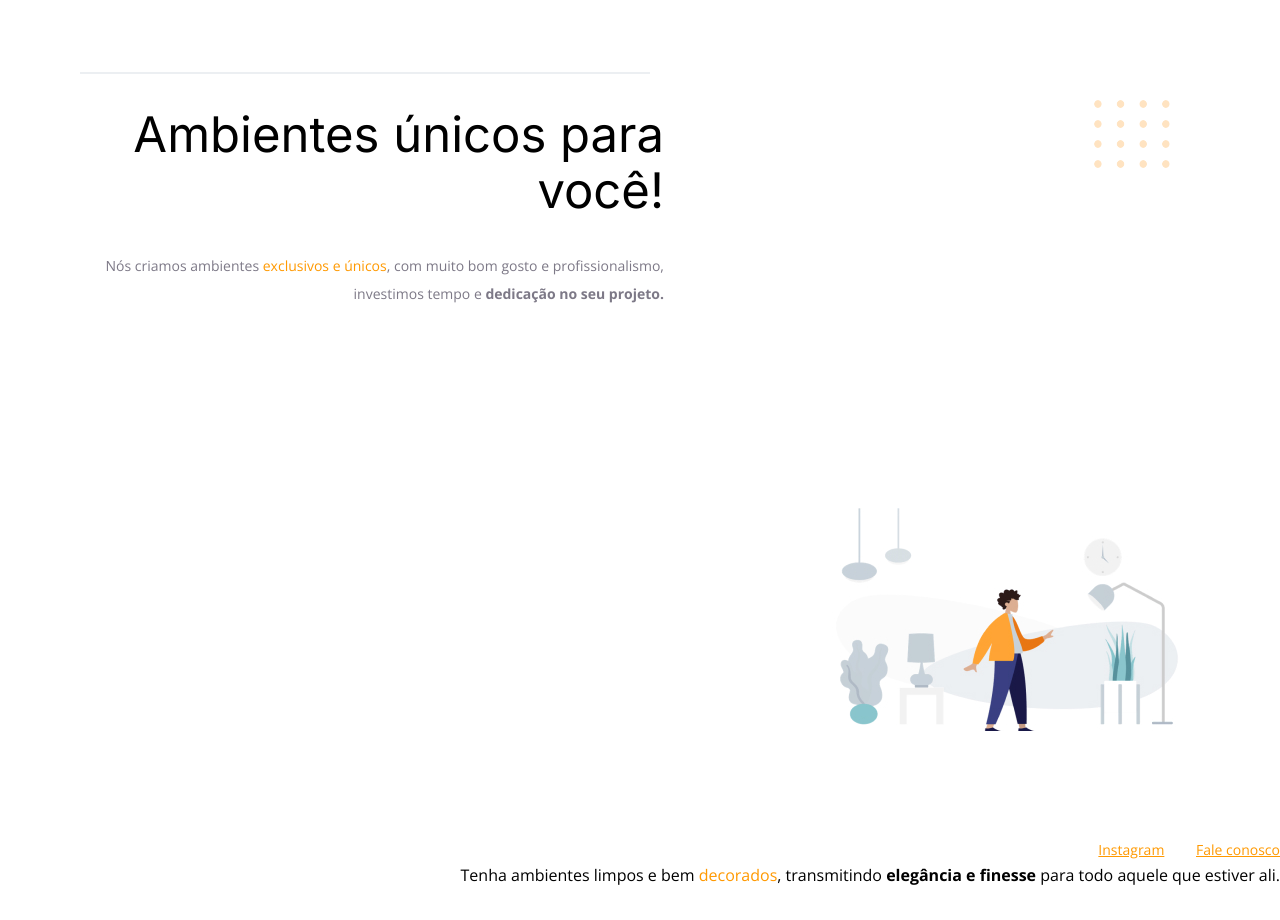
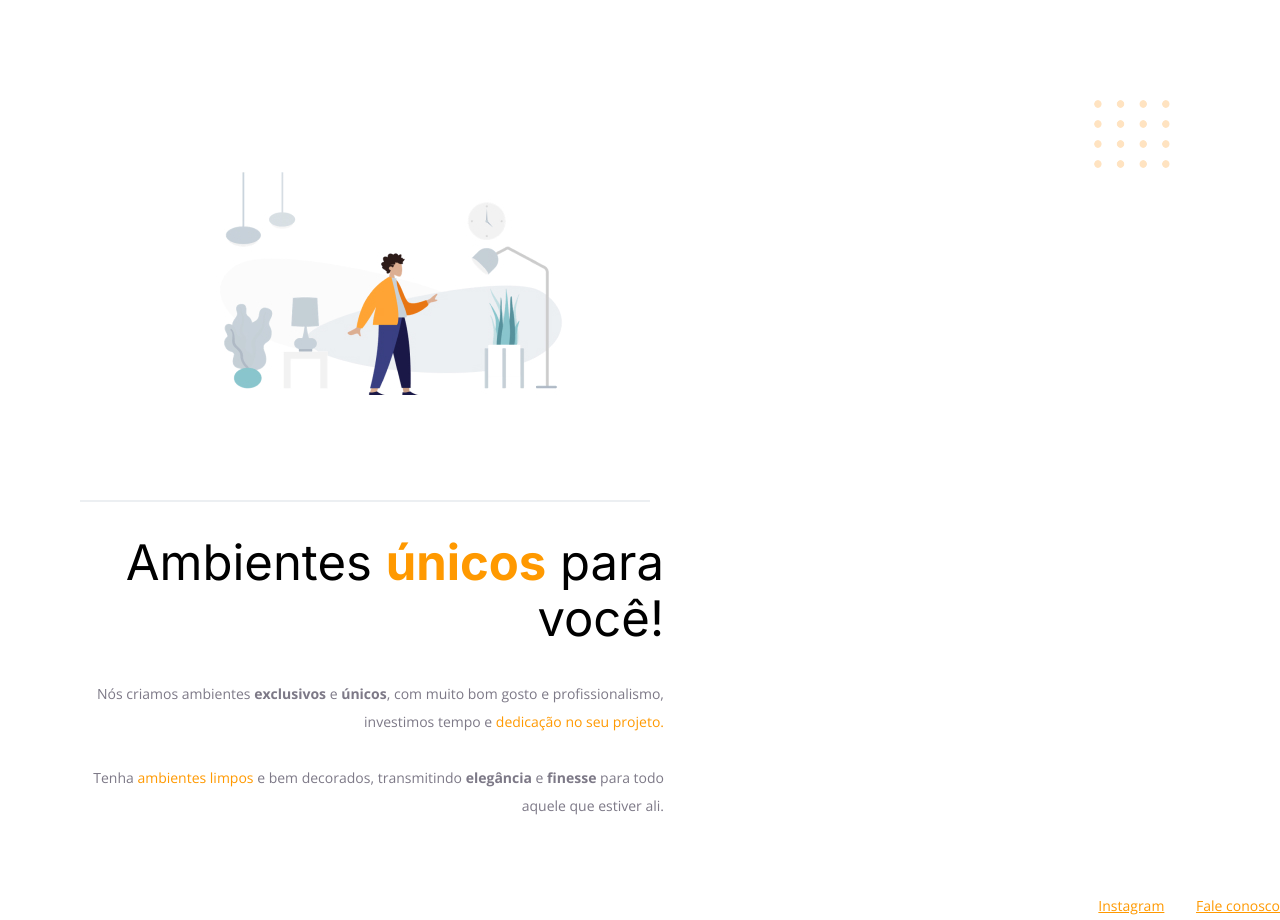
Before and after one commit to gustavonunesbispo/rocketseat-challenge, a plain HTML site: page index.html in a window 1280 px wide. Before the commit the page ends 886 px from the top, so only its background shows below. Drawn offline with nearby package versions, Linux system fonts and the light colour scheme.

Commit message:
adjust positions of elements and texts

```diff
--- a/index.html
+++ b/index.html
@@ -20,21 +20,22 @@
   <!-- Tag <body> é o corpo do documento, onde tem as informações que serão mostradas. -->
   <body>
     <div id="hero">
+      <img
+        src="images/img1.jpg"
+        alt="Desenho de uma pessoa vestindo uma camisa amarela em uma sala com Móveis"
+      />
       <div class="line"></div>
-      <h1>Ambientes únicos para você!</h1>
+      <h1>Ambientes <span>únicos</span> para você!</h1>
       <p>
-        Nós criamos ambientes <span>exclusivos e únicos</span>, com muito
-        bom gosto e profissionalismo, investimos tempo e
-        <strong>dedicação no seu projeto.</strong>
+        Nós criamos ambientes <strong>exclusivos</strong> e <strong>únicos</strong>, com muito bom gosto e profissionalismo, <br>
+        investimos tempo e <span>dedicação no seu projeto.</span>
 
-        <br />
-        <br />
+        <br/>
+        <br/>
+        Tenha <span>ambientes limpos</span> e bem decorados, transmitindo <strong>elegância</strong> e <strong>finesse</strong> para todo <br>
+        aquele que estiver ali.
       </p>
     </div>
-    <img
-      src="images/img1.jpg"
-      alt="Desenho de uma pessoa vestindo uma camisa amarela em uma sala com Móveis"
-    />
 
     <div id="footer">
       <a target="_blank" href="https://instagram.com/moveisparavoce"
@@ -43,9 +44,6 @@
       <a href="mailto:contato@moveisparavoce.com">Fale conosco</a>
     </div>
 
-    Tenha ambientes limpos e bem <span>decorados</span>, transmitindo
-    <strong>elegância e finesse</strong>
-    para todo aquele que estiver ali.
 
     <img
       id="balls"
```
